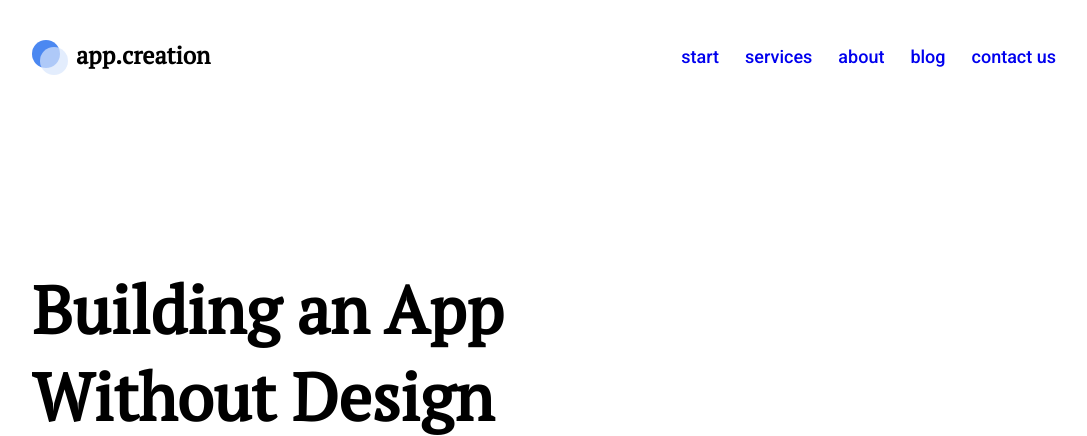
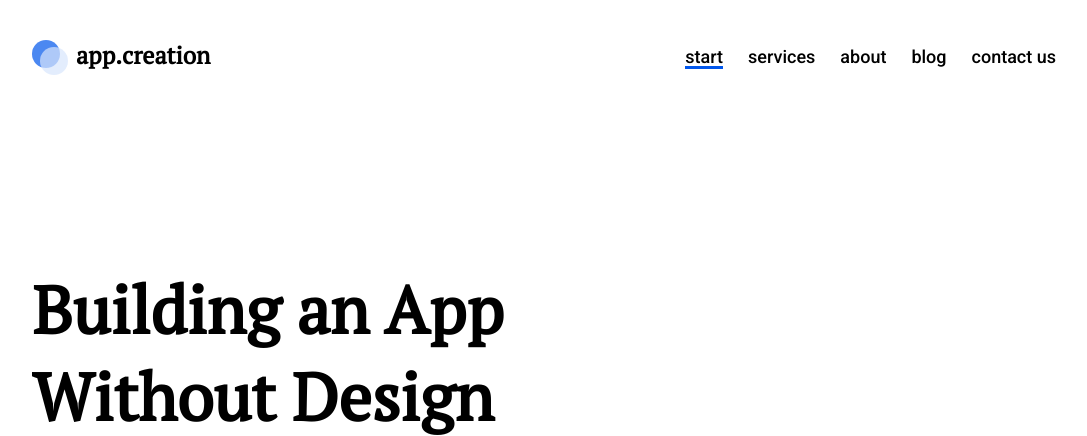
Before and after one commit to WebHeroSchool/dzimitron_html-css2.0, a plain HTML site: page index.html in a window 1280 px wide. Both pictures are taken after a click on the link "start". Shown: the top 436 px of the page, without its empty margins (96-1183 px from the left). Drawn offline with Linux system fonts and the light colour scheme.

Commit message:
feat: implement styles and animation menu

```diff
--- a/index.html
+++ b/index.html
@@ -37,6 +37,7 @@
             </figure>
         </section>
     </div>
+    <script src="script.js"></script>
 </body>
 
 </html>
--- /dev/null
+++ b/script.js
@@ -0,0 +1,13 @@
+const app = () => {
+
+    const menuItems = document.querySelectorAll('.menu__elem');
+
+    function toggleActive(e) {
+        menuItems.forEach(elem => elem.classList.remove('menu__elem_active'));
+        this.classList.add('menu__elem_active');
+    }
+
+    menuItems.forEach(elem => elem.addEventListener('click', toggleActive));
+}
+
+app();
--- a/style.css
+++ b/style.css
@@ -51,13 +51,52 @@ body {
 }
 
 .menu__elem {
-    padding: 0 13px;
+    position: relative;
+    margin-right: 25px;
     font: 500 18px/21px Roboto, sans-serif;
     text-decoration: none;
+    color: #000;
+    transition: width, opacity .3s;
+}
+
+.menu__elem:active {
+    text-shadow: 1px 1px 2px rgb(17, 20, 184);
+}
+
+.menu__elem:hover {
+    opacity: .5;
+    transition: width, opacity .3s;
+}
+
+.menu__elem::before {
+    position: absolute;
+    content: '';
+    width: 0px;
+    top: 20px;
+    height: 3px;
+    background: #0056EC;
+    transition: .3s;
+    opacity: 0;
 }
 
 .menu__elem:last-child {
-    padding-right: 0;
+    margin-right: 0;
+}
+
+.menu__elem:hover::before {
+    display: block;
+    width: 100%;
+    opacity: 1;
+}
+
+.menu__elem_active::before {
+    position: absolute;
+    content: '';
+    top: 20px;
+    width: 100%;
+    height: 3px;
+    background: #0056EC;
+    opacity: 1;
 }
 
 .main-section {
```
